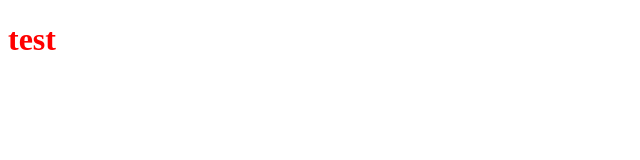
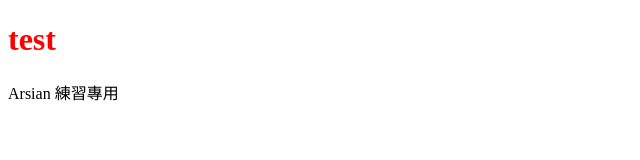
Before and after one commit to arsian86/git, a plain HTML site: page index.html in a window 1280 px wide. Shown: the whole page, without its empty margins (0-640 px from the left). Drawn offline with Linux system fonts and the light colour scheme.

Commit message:
新增 footer 區塊

```diff
--- a/index.html
+++ b/index.html
@@ -6,6 +6,7 @@
     <title>git test</title>
     <h1 color="red">test</h1>
     <link rel="stylesheet" href="style.css">
+    <footer>Arsian 練習專用</footer>
 </head>
 <body>
 
```
